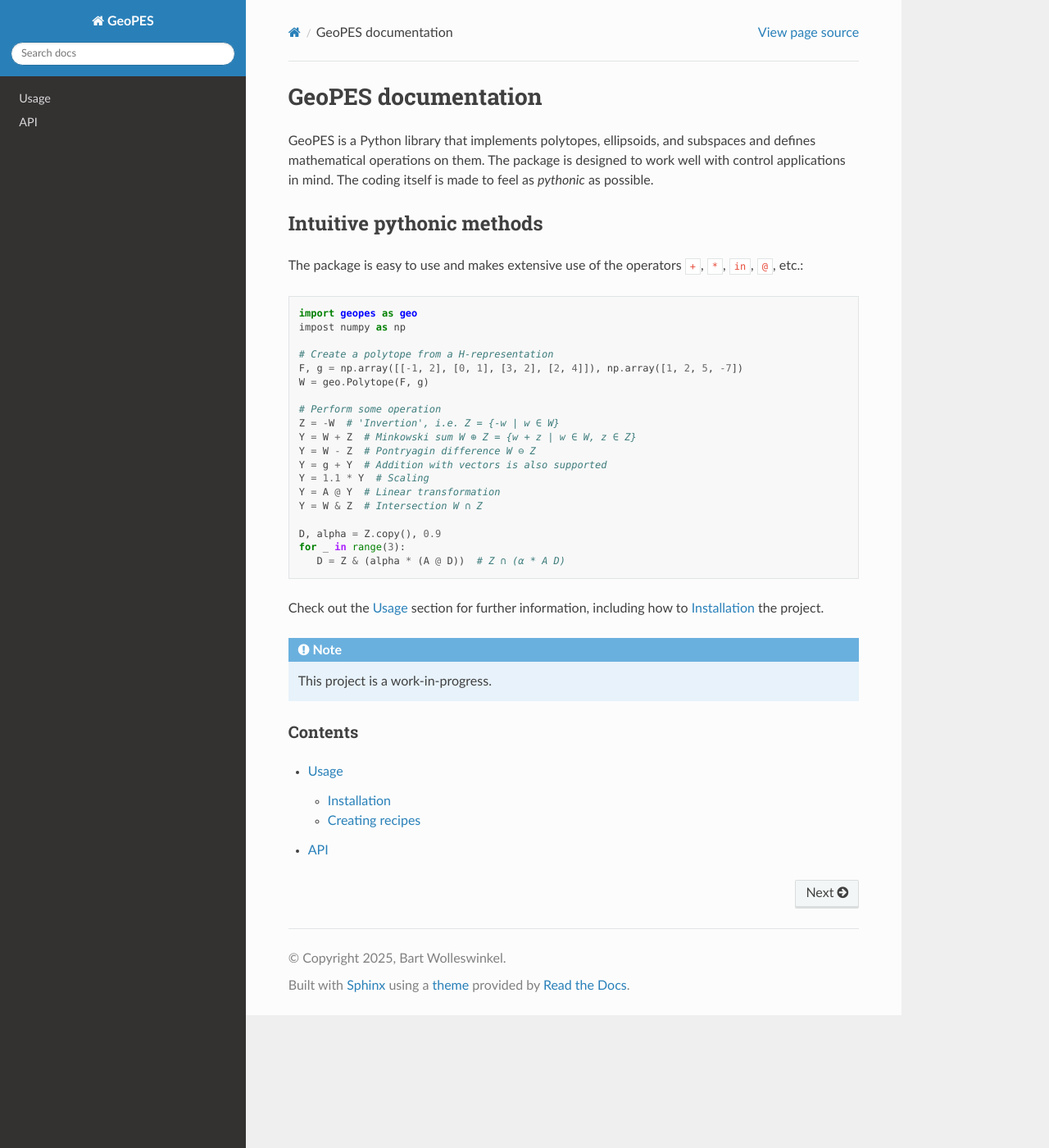
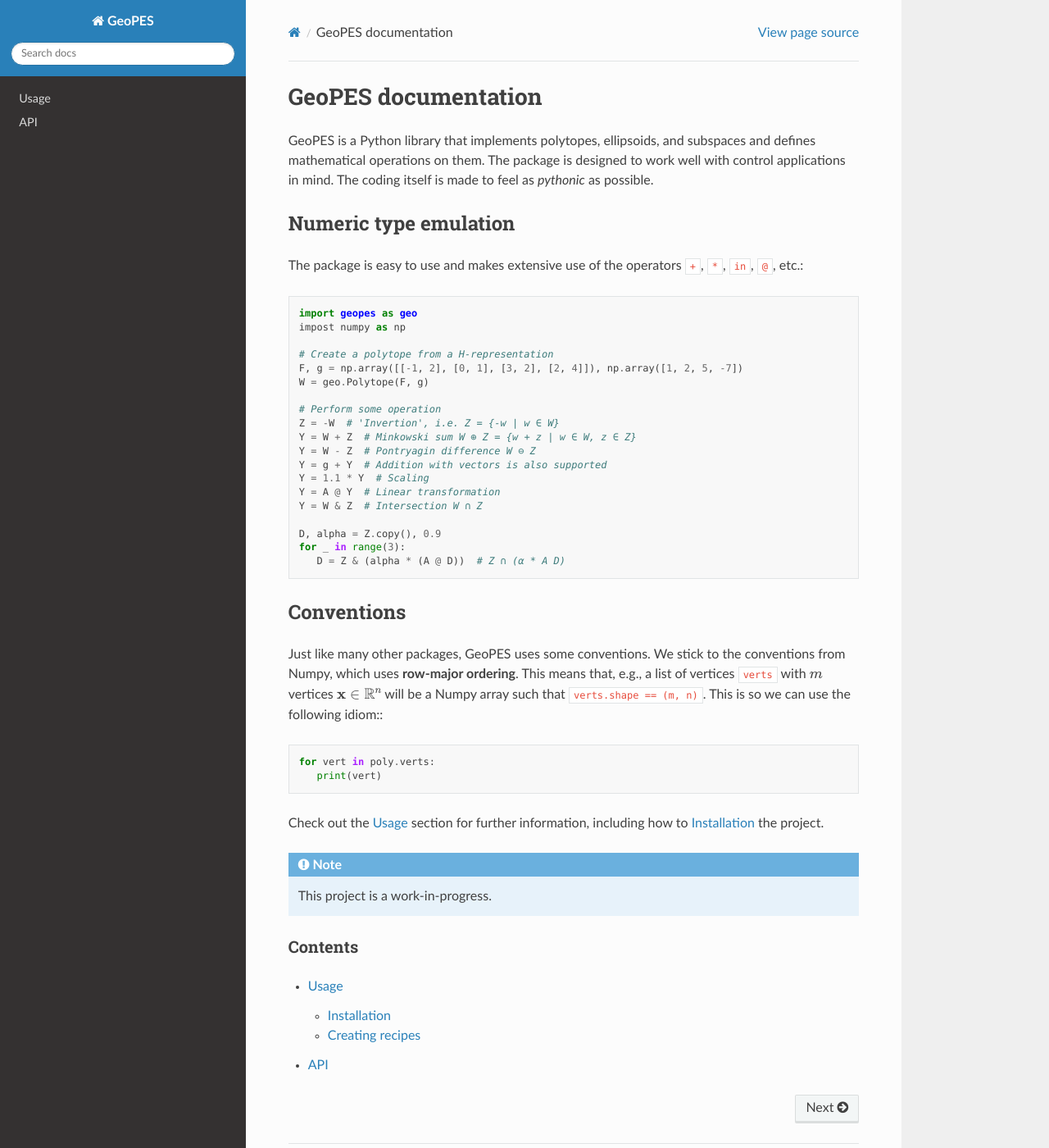
Before and after one commit to bwolleswinkel/geopes, a Sphinx documentation site: the page built from docs/source/index.rst, in a window 1280 px wide and 1400 px high. Shown: the whole window at 82% size. Built offline with Sphinx 7.4.7 and the Read the Docs theme 3.1.0, drawn with Linux system fonts in a browser that asks for light colours.

Commit message:
Added math and code in the documentation

```diff
--- a/docs/source/index.rst
+++ b/docs/source/index.rst
@@ -5,9 +5,9 @@ GeoPES is a Python library that implements polytopes, ellipsoids, and subspaces
 defines mathematical operations on them. The package is designed to work well with control
 applications in mind. The coding itself is made to feel as *pythonic* as possible.
 
-==========================
-Intuitive pythonic methods
-==========================
+======================
+Numeric type emulation
+======================
 
 The package is easy to use and makes extensive use of the operators :code:`+`, :code:`*`, :code:`in`, :code:`@`, etc.::
 
@@ -31,6 +31,16 @@ The package is easy to use and makes extensive use of the operators :code:`+`, :
    for _ in range(3):
       D = Z & (alpha * (A @ D))  # Z ∩ (α * A D)
 
+===========
+Conventions
+===========
+
+Just like many other packages, GeoPES uses some conventions. We stick to the conventions from Numpy, which uses **row-major ordering**. This means that, e.g., a list of vertices :code:`verts` with :math:`m` vertices :math:`\mathbf{x} \in \mathbb{R}^{n}` will be a Numpy array such that :code:`verts.shape == (m, n)`. This is so we can use the following idiom:::
+
+   for vert in poly.verts:
+      print(vert)
+
+
 Check out the :doc:`usage` section for further information, including
 how to :ref:`installation` the project.
 
```
